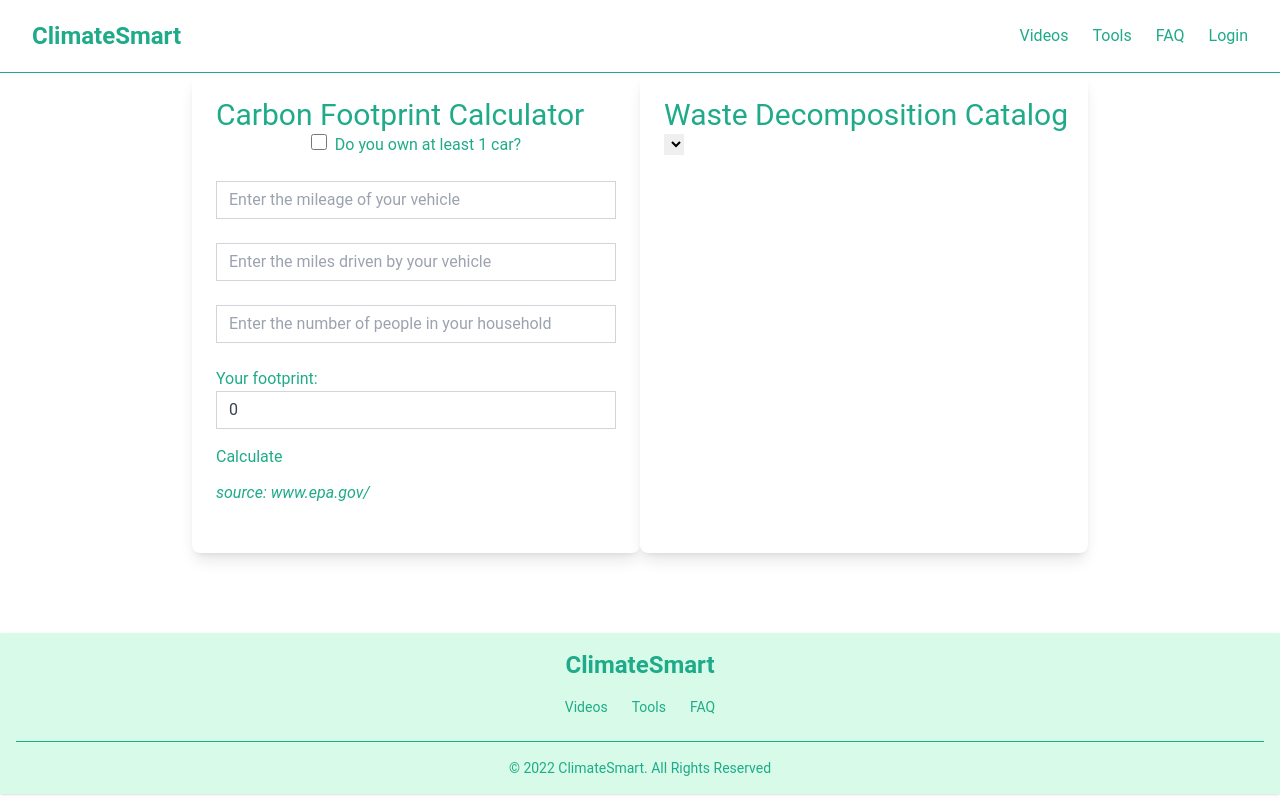
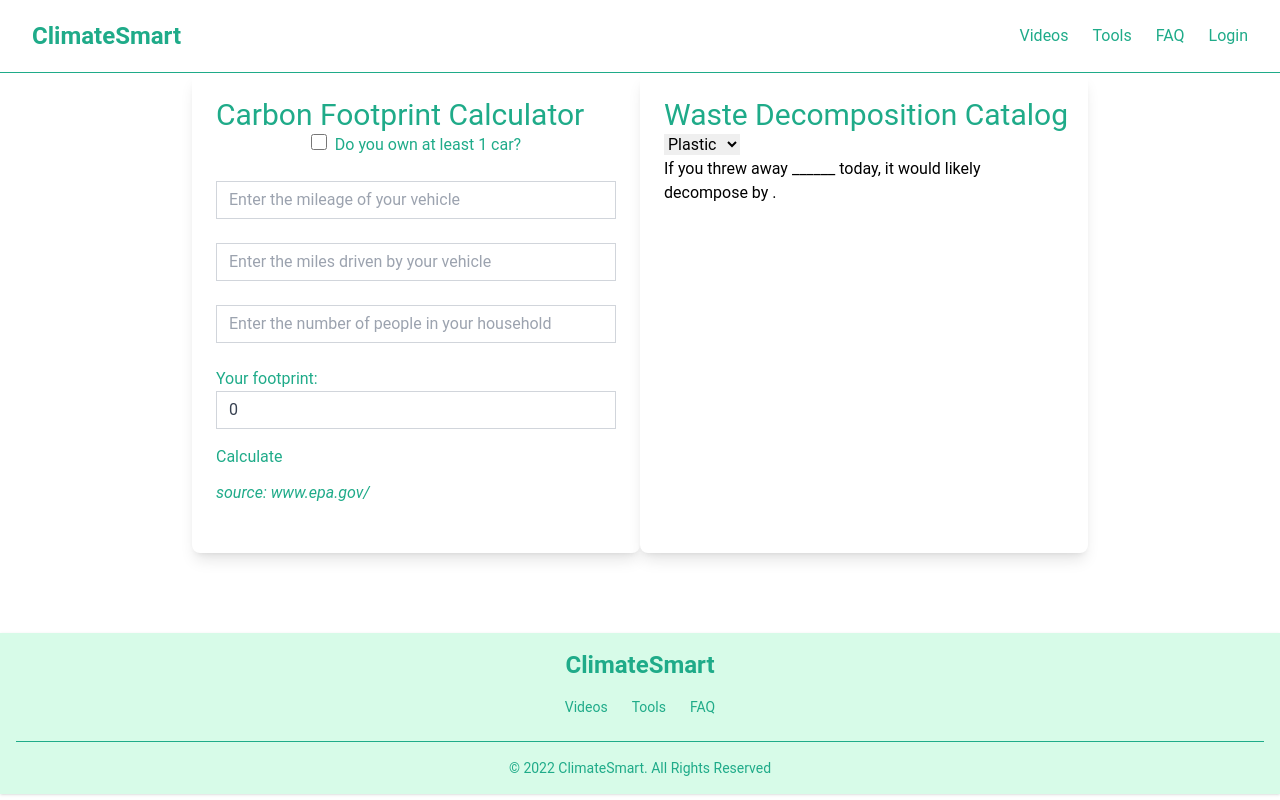
Before and after one commit to k-finken/ClimateSmart, a Next.js app: page /tools in a window 1280 px wide. Built offline with nearby package versions, Linux system fonts and the light colour scheme.

Commit message:
Update ToolsCatalog.js

```diff
--- a/components/ToolsCatalog.js
+++ b/components/ToolsCatalog.js
@@ -4,12 +4,38 @@ import ReactDOM from "react-dom/client";
 
 export default function ToolsCatalog() {
 
-    const [value, setValue] = useState("");
+    var currentDateObj = new Date();
 
-    let plastic = "\u{1F9F4}"
+    const [value, setValue] = useState("______");
+    const [decompDate, setDecompDate] = useState("");
+
+    const waste = {
+        plastic: 365000,
+        paper: 42,
+        metal: 36500,
+        organic: 32
+    }
 
     const handleItemClick = value => {
+        var numberOfMlSeconds = currentDateObj.getTime();
+        let de = 0;
+        if (value == "plastic") {
+            de = waste.plastic;
+        }
+        else if (value == "paper"){
+            de = waste.paper;
+        }
+        else if (value == "metal"){
+            de = waste.metal;
+        }
+        else {
+            de = waste.organic;
+        }
+        var addMlSeconds = de * 24 * 60 * 60 * 1000;
+        var newDateObj = new Date(numberOfMlSeconds + addMlSeconds);
+        var decompDate = newDateObj.toDateString();
         setValue(value);
+        setDecompDate(decompDate);
         console.log(`Waste item selected:`, value);
     };
 
@@ -19,14 +45,15 @@ export default function ToolsCatalog() {
       <p className="text-3xl text-themeDark" style={{ width: 422 }}>Waste Decomposition Catalog</p>
       <div>
 
-        <select>
-          <option value="plastic"></option>
-          <option value="paper"></option>
-            <option value="metal"></option>
-            <option value="organic"></option>
+        <select onChange={handleItemClick}>
+          <option value="plastic">Plastic</option>
+          <option value="paper">Paper</option>
+            <option value="metal">Metal</option>
+            <option value="organic">Organic</option>
         </select>
-
-
+      </div>
+      <div>
+        <p>If you threw away {value} today, it would likely decompose by {decompDate}.</p>
       </div>
 
 </div>
```
